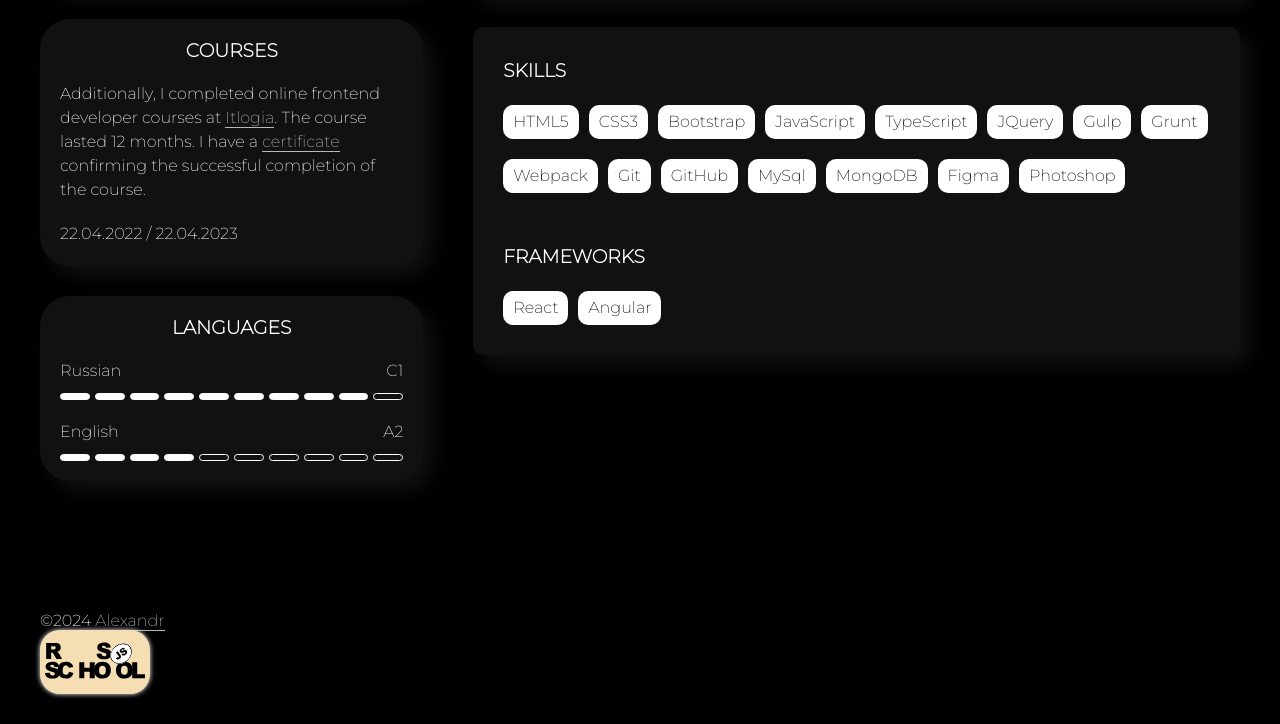
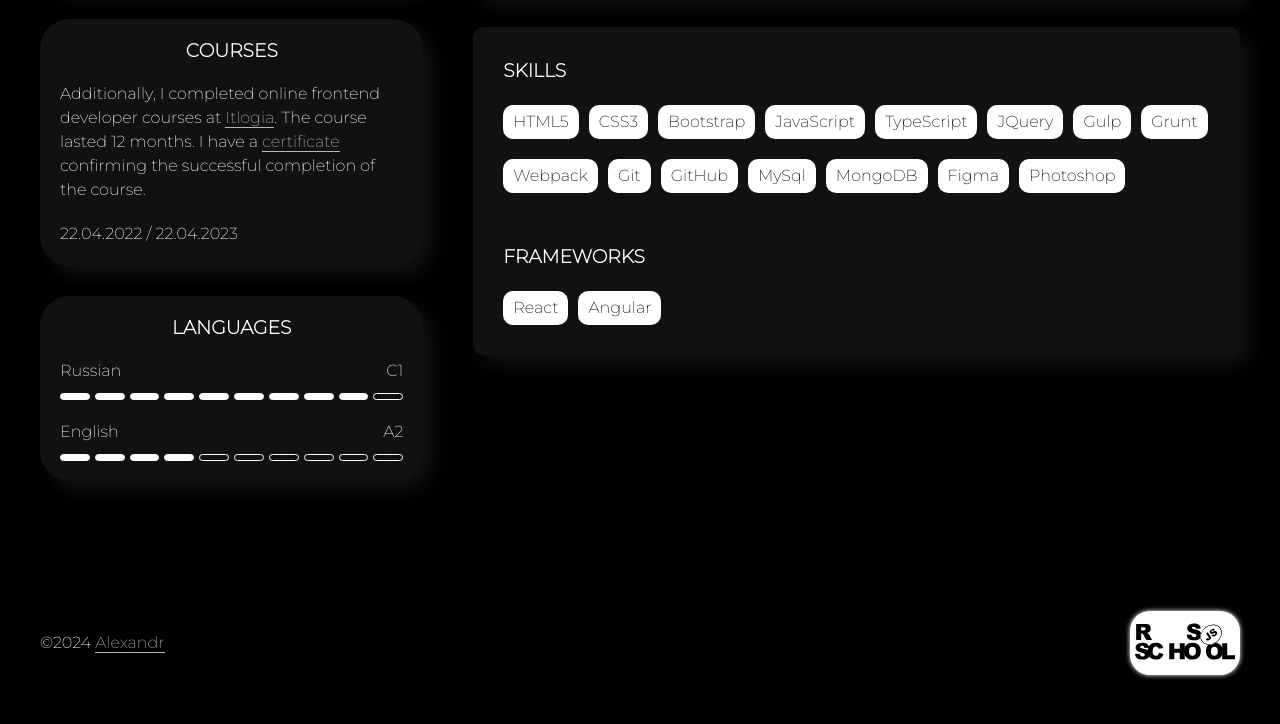
Before and after one commit to Kerigan17/rsschool-cv, a plain HTML site: page index.html in a window 1280 px wide. Shown: the part 1547-2271 px from the top of the page. Drawn offline with Linux system fonts and the light colour scheme.

Commit message:
refactor: update styles.css

```diff
--- a/styles.css
+++ b/styles.css
@@ -217,9 +217,14 @@ main {
 .footer {
     padding: 30px 0;
 }
+.footer .container {
+    display: flex;
+    align-items: center;
+    justify-content: space-between;
+}
 .rss-logo {
     box-shadow: 0 0 5px white;
-    background-color: wheat;
+    background-color: white;
     display: inline-block;
     border-radius: 20px;
     padding: 5px;
```
